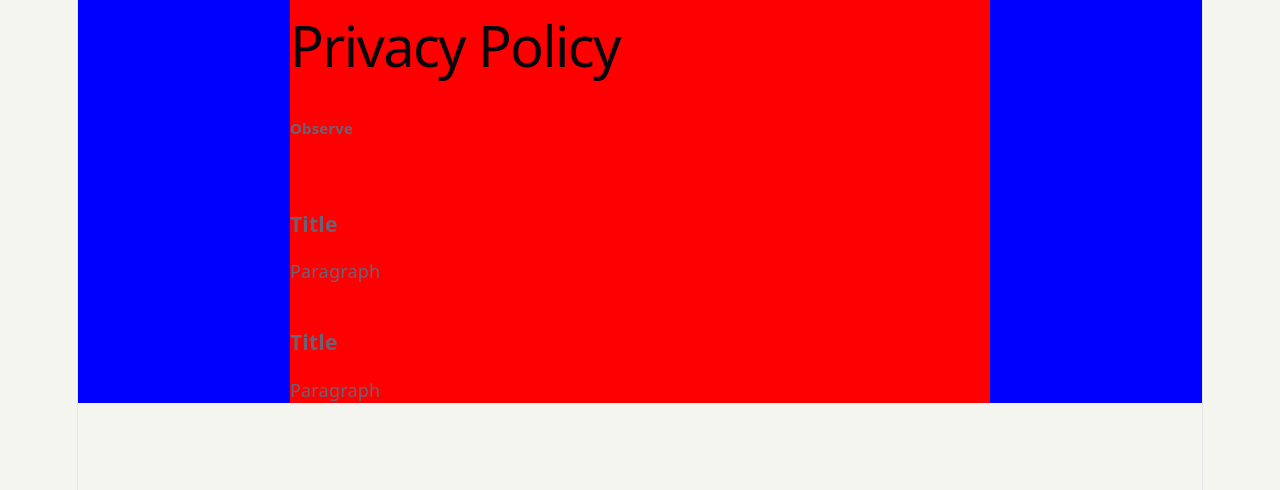
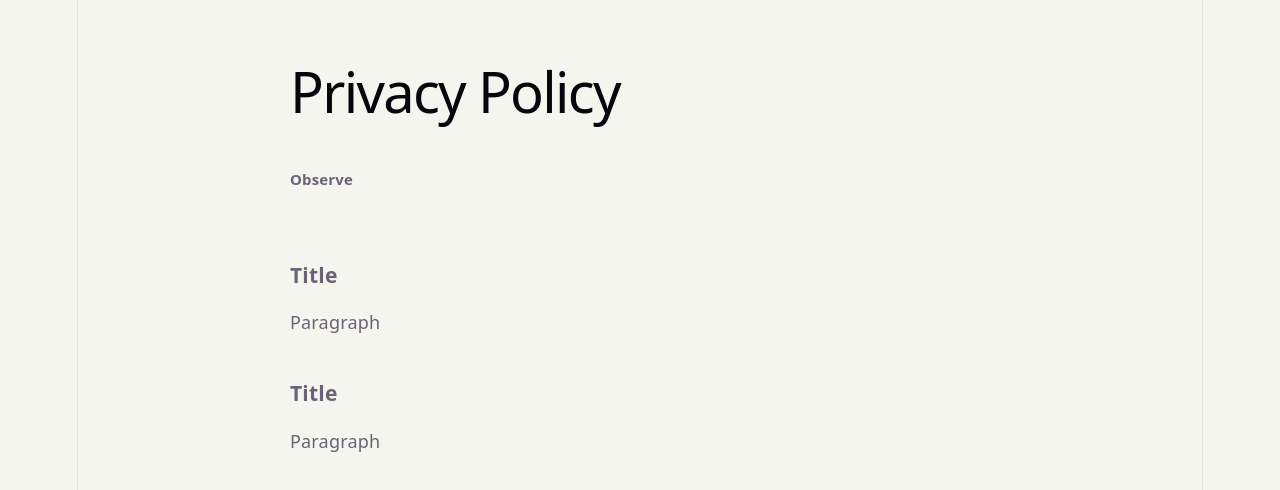
Before and after one commit to gvns0x/observe-website, a React (Vite) app: page /privacy in a window 1280 px wide. Shown: the top 490 px of the page. Built offline with nearby package versions, Linux system fonts and the light colour scheme.

Commit message:
add styles to privacy policy

```diff
--- a/src/App.css
+++ b/src/App.css
@@ -68,11 +68,6 @@ body {
   place-content: center;
   place-items: center;
   flex-grow: 1;
-
-  @media (max-width: 1024px) {
-    padding: 32px 20px 24px;
-    gap: 18px;
-  }
 }
 
 #next-steps {
--- a/src/index.css
+++ b/src/index.css
@@ -76,17 +76,14 @@ h2 {
 h1 {
   font-size: 56px;
   letter-spacing: -1.68px;
-  margin: 32px 0;
   @media (max-width: 1024px) {
     font-size: 36px;
-    margin: 20px 0;
   }
 }
 h2 {
   font-size: 24px;
   line-height: 118%;
   letter-spacing: -0.24px;
-  margin: 0 0 8px;
   @media (max-width: 1024px) {
     font-size: 20px;
   }
--- a/src/pages/PrivacyPolicy.tsx
+++ b/src/pages/PrivacyPolicy.tsx
@@ -4,12 +4,12 @@ import styled from 'styled-components'
 function PrivacyPolicy() {
 
     const Wrapper = styled.div`
-        background-color: red;
         max-width: 700px;
         width:100%;
         display:flex;
         gap:24px;
         flex-direction:column;
+        padding: 40px 0px;
 `
 
     const PrivacyItem = styled.div`
@@ -22,7 +22,6 @@ function PrivacyPolicy() {
     return (
         <div style={{
             width: "100%",
-            backgroundColor: "blue",
             display: "flex",
             justifyContent: "center"
         }}>
```
